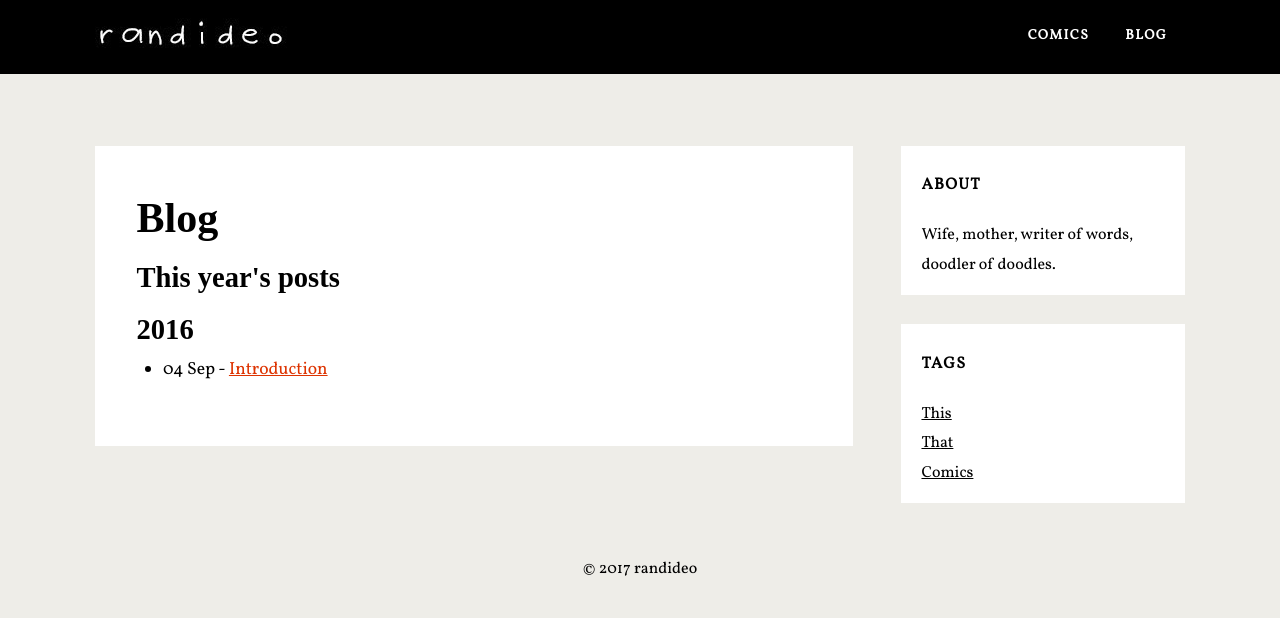
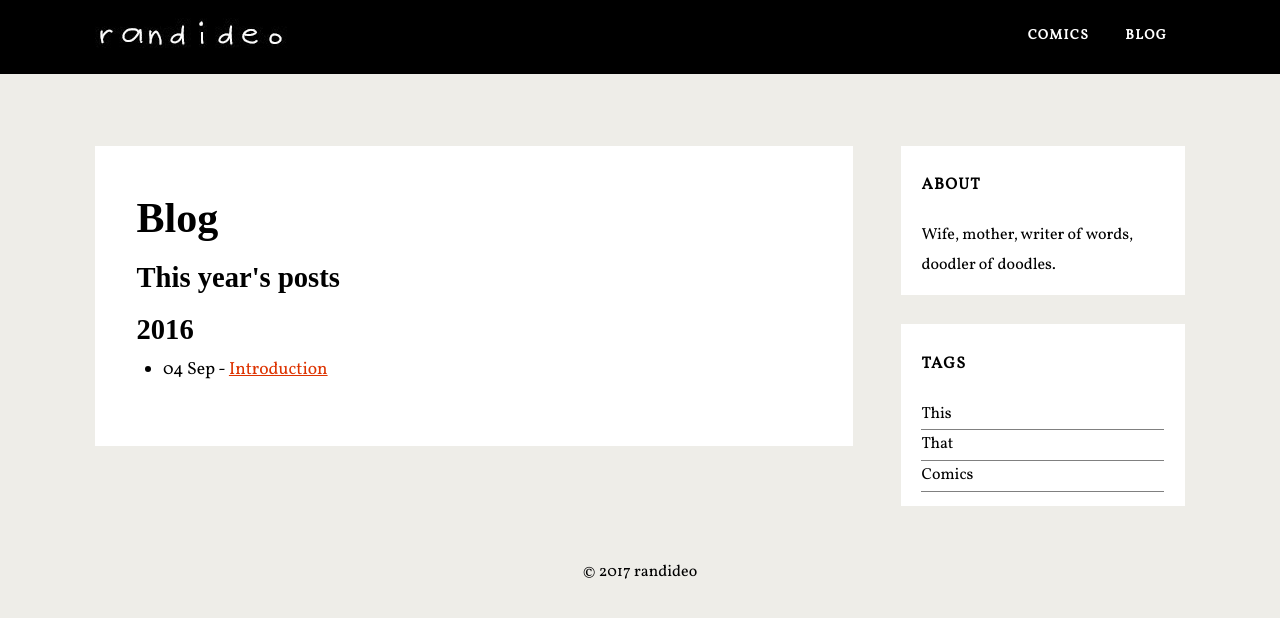
Before and after one commit to randideo/randideo.github.io, a Jekyll site: the page built from blog.html, in a window 1280 px wide. Shown: the top 618 px of the page. Built offline with Jekyll 4.4.1, drawn with Linux system fonts in a browser that asks for light colours; nearby versions of some CDN libraries; some web fonts are replaced; comment, search, counter and statistics services are not loaded.

Commit message:
Update sidebar.html

```diff
--- a/_includes/sidebar.html
+++ b/_includes/sidebar.html
@@ -12,7 +12,7 @@
 <h2 class='title'>Tags</h2>
 <div class='widget-content list-label-widget-content'>
    {% for category in site.tags %}
-  <li style="list-style: none; border-bottom: 1px #efefef;" ><a dir="ltr" href="/tags/#{{ label | first }}">{{ category | first }}</a></li>
+  <li style="list-style: none; border-bottom: 1px solid gray;" ><a dir="ltr" style="text-decoration: none;" href="/tags/#{{ label | first }}">{{ category | first }}</a></li>
 {% endfor %}
 </div>
 </div>
```
